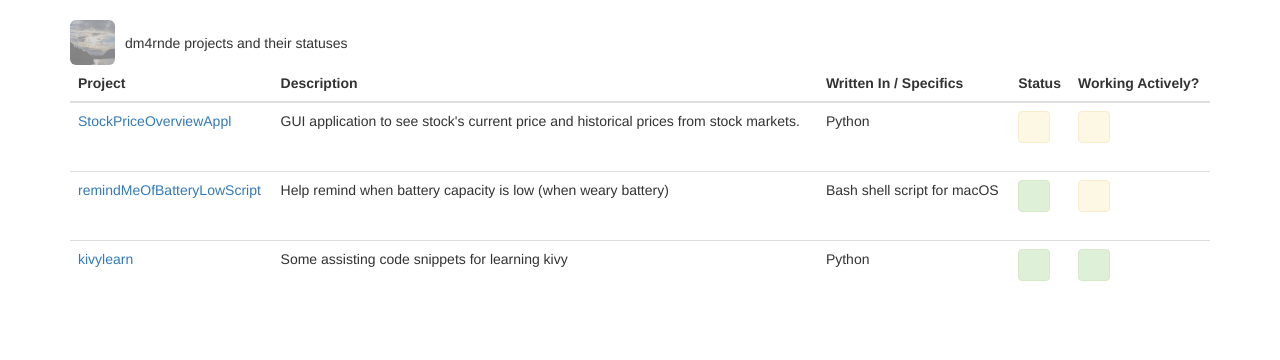
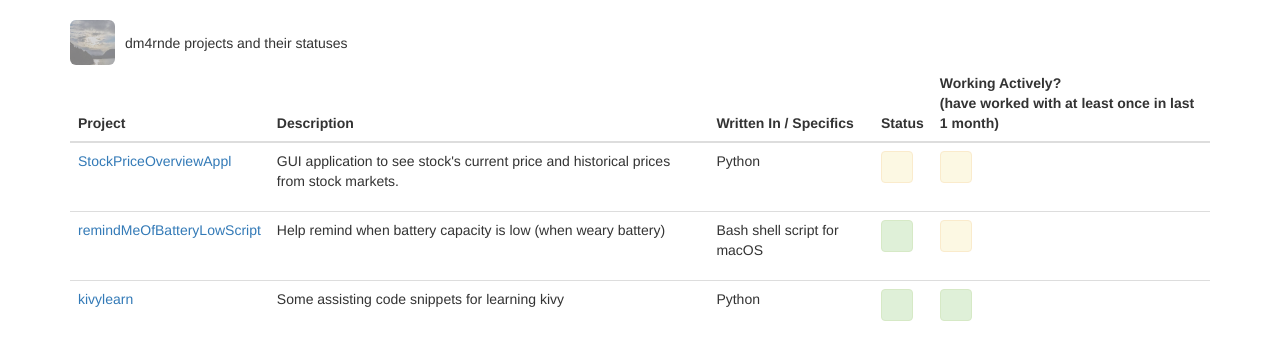
Before and after one commit to dm4rnde/dm4rnde.github.io, a plain HTML site: page index.html in a window 1280 px wide. Drawn offline with Linux system fonts and the light colour scheme.

Commit message:
edit status

```diff
--- a/index.html
+++ b/index.html
@@ -40,7 +40,8 @@
           <th>Description</th>
           <th>Written In / Specifics</th>
           <th>Status</th>
-          <th>Working Actively?</th>
+	  <th>Working Actively?<br>
+	      (have worked with at least once in last 1 month)</th>
         </tr>
       </thead>
       <tbody>
```
